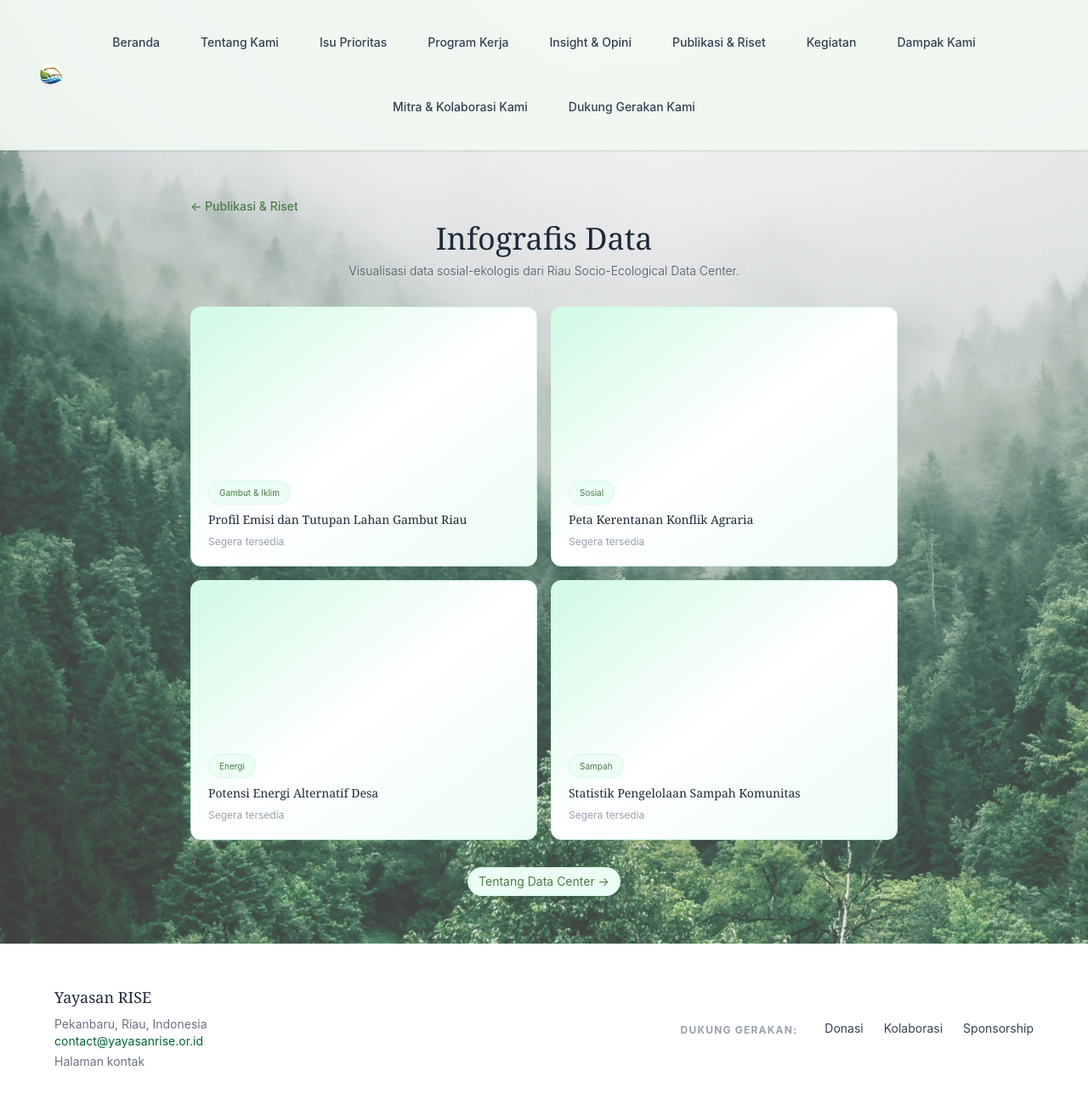
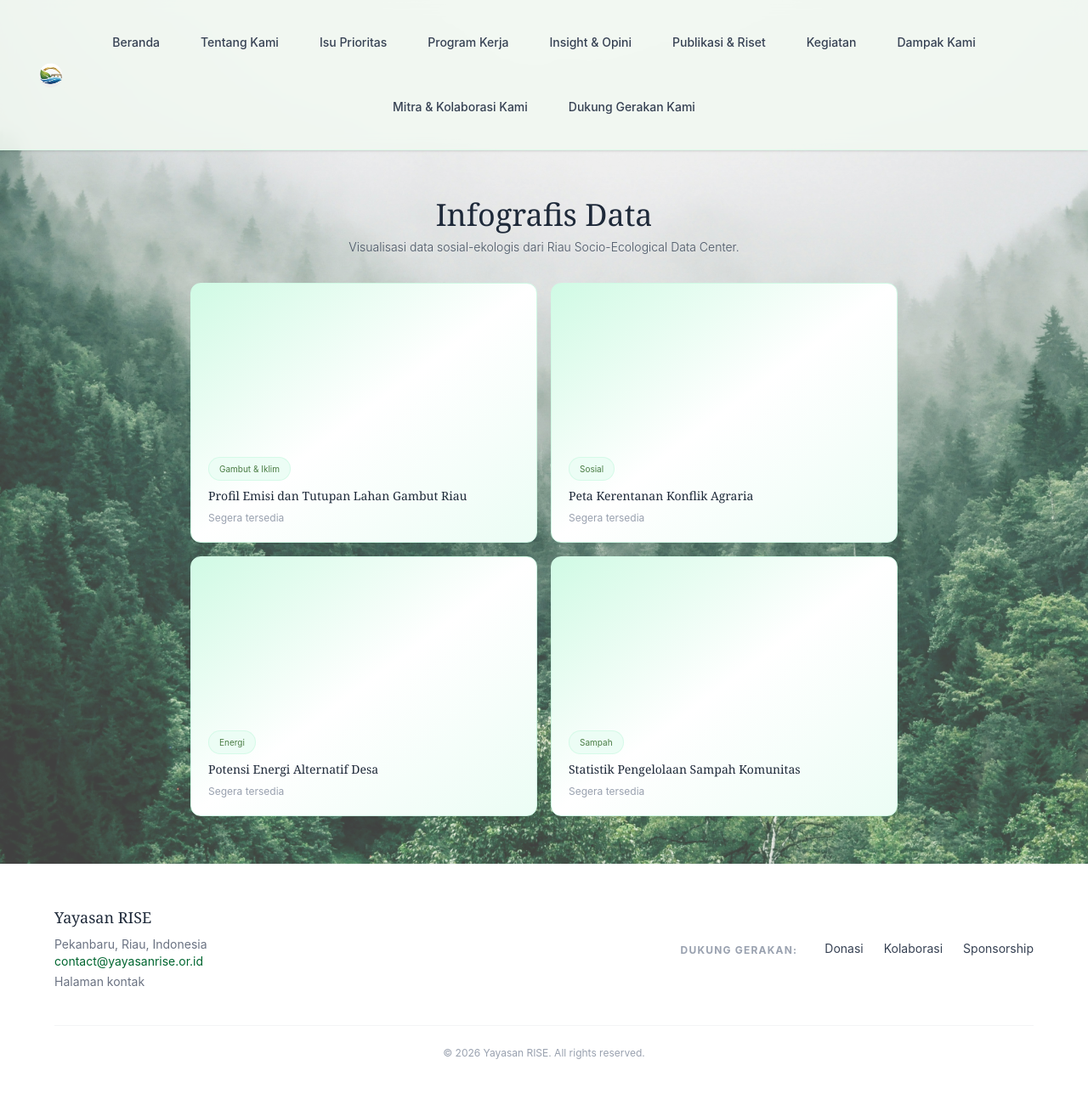
Before and after one commit to Jazaniest/yayasanrise, a React (Vite) app: page /publikasi-riset/infografis-data in a window 1280 px wide. Shown: the top 1294 px of the page at 85% size. Built offline with nearby package versions, Linux system fonts and the light colour scheme.

Commit message:
remove unused back button

```diff
--- a/src/pages/PublikasiRiset/ArtikelIlmiah.jsx
+++ b/src/pages/PublikasiRiset/ArtikelIlmiah.jsx
@@ -1,4 +1,3 @@
-import { Link } from "react-router-dom";
 import Navbar from "../../components/Navbar";
 import Background from "../../components/Background";
 
@@ -21,7 +20,6 @@ const ArtikelIlmiah = () => {
         <div className="w-12 opacity-0">RISE</div>
       </header>
       <main className="rise-main max-w-3xl">
-        <Link to="/publikasi-riset" className="rise-breadcrumb">← Publikasi & Riset</Link>
         <h1 className="text-4xl font-serif text-gray-800 text-center mb-2">Artikel Ilmiah</h1>
         <p className="text-center text-gray-600 text-sm mb-8 font-light">
           Publikasi ilmiah hasil penelitian lingkungan, sosial, dan kebijakan.
--- a/src/pages/PublikasiRiset/Buku.jsx
+++ b/src/pages/PublikasiRiset/Buku.jsx
@@ -1,4 +1,3 @@
-import { Link } from "react-router-dom";
 import Navbar from "../../components/Navbar";
 import Background from "../../components/Background";
 
@@ -21,7 +20,6 @@ const Buku = () => {
         <div className="w-12 opacity-0">RISE</div>
       </header>
       <main className="rise-main max-w-3xl">
-        <Link to="/publikasi-riset" className="rise-breadcrumb">← Publikasi & Riset</Link>
         <h1 className="text-4xl font-serif text-gray-800 text-center mb-2">Buku / Modul</h1>
         <p className="text-center text-gray-600 text-sm mb-8 font-light">
           Buku panduan dan modul pelatihan untuk edukasi lingkungan dan pemberdayaan.
--- a/src/pages/PublikasiRiset/InfografisData.jsx
+++ b/src/pages/PublikasiRiset/InfografisData.jsx
@@ -1,4 +1,3 @@
-import { Link } from "react-router-dom";
 import Navbar from "../../components/Navbar";
 import Background from "../../components/Background";
 
@@ -22,7 +21,6 @@ const InfografisData = () => {
         <div className="w-12 opacity-0">RISE</div>
       </header>
       <main className="rise-main max-w-4xl">
-        <Link to="/publikasi-riset" className="rise-breadcrumb">← Publikasi & Riset</Link>
         <h1 className="text-4xl font-serif text-gray-800 text-center mb-2">Infografis Data</h1>
         <p className="text-center text-gray-600 text-sm mb-8 font-light">
           Visualisasi data sosial-ekologis dari Riau Socio-Ecological Data Center.
@@ -39,11 +37,6 @@ const InfografisData = () => {
             </div>
           ))}
         </div>
-        <p className="mt-8 text-center">
-          <Link to="/program-kerja/riau-socio-eco" className="rise-chip hover:bg-emerald-100 text-sm">
-            Tentang Data Center →
-          </Link>
-        </p>
       </main>
     </div>
   );
--- a/src/pages/PublikasiRiset/LaporanPenelitian.jsx
+++ b/src/pages/PublikasiRiset/LaporanPenelitian.jsx
@@ -1,4 +1,3 @@
-import { Link } from "react-router-dom";
 import Navbar from "../../components/Navbar";
 import Background from "../../components/Background";
 
@@ -22,7 +21,6 @@ const LaporanPenelitian = () => {
         <div className="w-12 opacity-0">RISE</div>
       </header>
       <main className="rise-main max-w-3xl">
-        <Link to="/publikasi-riset" className="rise-breadcrumb">← Publikasi & Riset</Link>
         <h1 className="text-4xl font-serif text-gray-800 text-center mb-2">Laporan Penelitian</h1>
         <p className="text-center text-gray-600 text-sm mb-8 font-light">
           Laporan lengkap hasil kajian lapangan, analisis data, dan temuan strategis.
--- a/src/pages/PublikasiRiset/PolicyBrief.jsx
+++ b/src/pages/PublikasiRiset/PolicyBrief.jsx
@@ -1,4 +1,3 @@
-import { Link } from "react-router-dom";
 import Navbar from "../../components/Navbar";
 import Background from "../../components/Background";
 
@@ -20,7 +19,6 @@ const PolicyBrief = () => {
         <div className="w-12 opacity-0">RISE</div>
       </header>
       <main className="rise-main max-w-3xl">
-        <Link to="/publikasi-riset" className="rise-breadcrumb">← Publikasi & Riset</Link>
         <h1 className="text-4xl font-serif text-gray-800 text-center mb-2">Policy Brief</h1>
         <p className="text-center text-gray-600 text-sm mb-8 font-light">
           Ringkasan kebijakan berbasis bukti untuk pengambil keputusan dan pemangku kepentingan.
```
